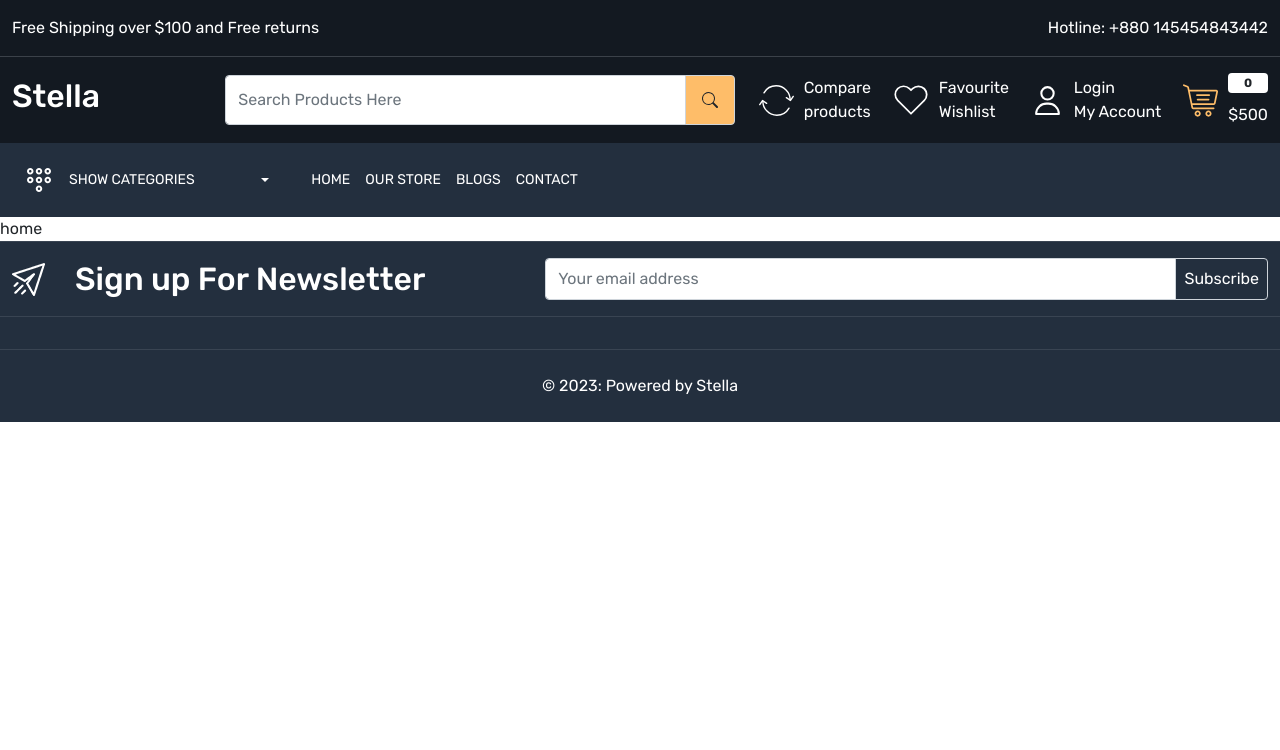
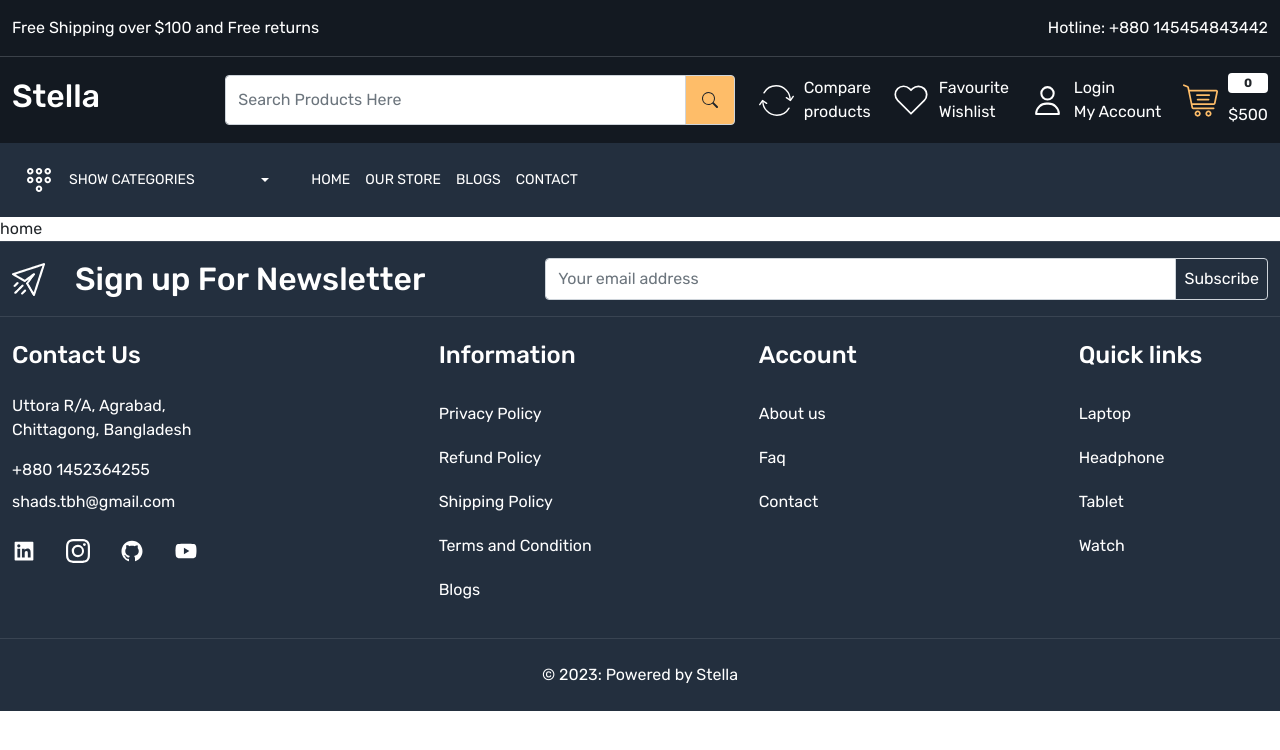
Before and after one commit to tareque-bin-habib/stella-ecommerce-app, a React (Create React App) app: page / in a window 1280 px wide. Shown: the top 750 px of the page. Built offline with nearby package versions, Linux system fonts and the light colour scheme.

Commit message:
footer done

```diff
--- a/src/components/Footer.js
+++ b/src/components/Footer.js
@@ -1,5 +1,11 @@
 import React from 'react';
+import { Link } from 'react-router-dom';
 import img1 from '../images/newsletter.png'
+import { AiFillLinkedin } from 'react-icons/ai';
+import { AiFillGithub } from 'react-icons/ai';
+import { AiFillYoutube } from 'react-icons/ai';
+import { BsInstagram } from 'react-icons/bs';
+
 
 const Footer = () => {
     return (
@@ -24,7 +30,62 @@ const Footer = () => {
                     </div>
                 </div>
             </footer>
-            <footer className='py-3'></footer>
+            <footer className='py-4'>
+                <div className="container-xxl">
+                    <div className="row">
+                        <div className="col-4">
+                            <h4 className='text-white mb-4'>Contact Us</h4>
+                            <div>
+                                <address className='text-white fs-6'>Uttora R/A, Agrabad, <br /> Chittagong, Bangladesh</address>
+                                <a className='mt-3 d-block mb-0 text-white' href="tel:+880 4213464314">+880 1452364255</a>
+                                <a className='mt-2 d-block mb-0 text-white' href="shads.tbh@gmail.com">shads.tbh@gmail.com</a>
+                                <div className='socila-icons d-flex align-items-center gap-30 mt-4'>
+                                    <a className='text-white' href="linkedin">
+                                        <AiFillLinkedin className='fs-4' />
+                                    </a>
+                                    <a className='text-white' href="insta">
+                                        <BsInstagram className='fs-4' />
+                                    </a>
+                                    <a className='text-white' href="git">
+                                        <AiFillGithub className='fs-4' />
+                                    </a>
+                                    <a className='text-white' href="you">
+                                        <AiFillYoutube className='fs-4' />
+                                    </a>
+                                </div>
+                            </div>
+                        </div>
+                        <div className="col-3">
+                            <h4 className='text-white mb-4'>Information</h4>
+                            <div className='footer-links d-flex flex-column'>
+                                <Link className='text-white py-2 mb-1'>Privacy Policy</Link>
+                                <Link className='text-white py-2 mb-1'>Refund Policy</Link>
+                                <Link className='text-white py-2 mb-1'>Shipping Policy</Link>
+                                <Link className='text-white py-2 mb-1'>Terms and Condition</Link>
+                                <Link className='text-white py-2 mb-1'>Blogs</Link>
+                            </div>
+                        </div>
+                        <div className="col-3">
+                            <h4 className='text-white mb-4'>Account</h4>
+                            <div className='footer-links d-flex flex-column'>
+                                <Link className='text-white py-2 mb-1'>About us</Link>
+                                <Link className='text-white py-2 mb-1'>Faq</Link>
+                                <Link className='text-white py-2 mb-1'>Contact</Link>
+
+                            </div>
+                        </div>
+                        <div className="col-2">
+                            <h4 className='text-white mb-4'>Quick links</h4>
+                            <div className='footer-links d-flex flex-column'>
+                                <Link className='text-white py-2 mb-1'>Laptop</Link>
+                                <Link className='text-white py-2 mb-1'>Headphone</Link>
+                                <Link className='text-white py-2 mb-1'>Tablet</Link>
+                                <Link className='text-white py-2 mb-1'>Watch</Link>
+                            </div>
+                        </div>
+                    </div>
+                </div>
+            </footer>
             <footer className='py-4'>
                 <div className='container-xxl'>
                     <div className='row'>
```
